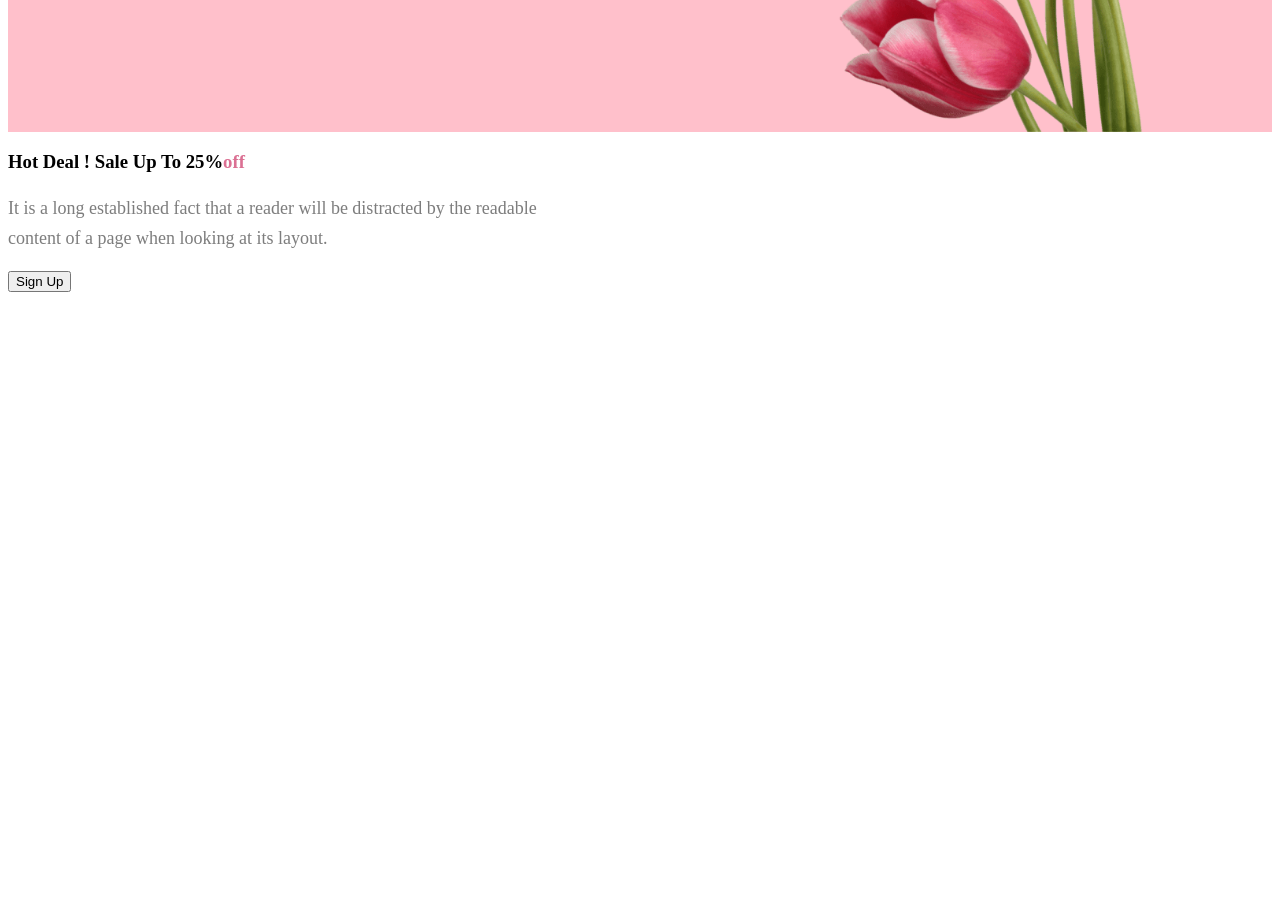
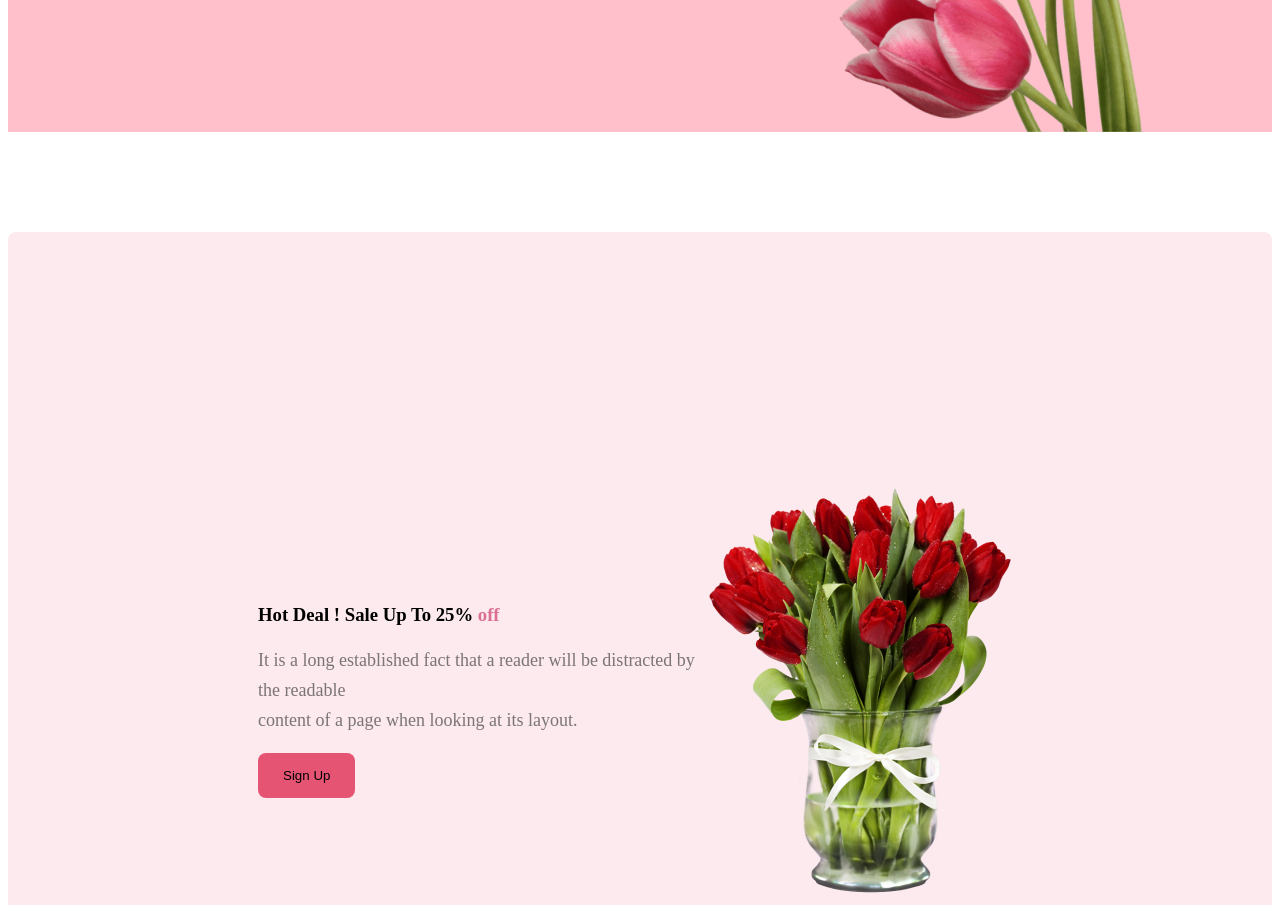
Before and after one commit to mohammadsakin/flower-shop, a plain HTML site: page index.html in a window 1280 px wide. Shown: the part 606-1511 px from the top of the page. Before the commit the page ends 906 px from the top, so only its background shows below. Drawn offline with Linux system fonts and the light colour scheme.

Commit message:
also add

```diff
--- a/index.html
+++ b/index.html
@@ -21,13 +21,17 @@
        </div>
 
     </header>
-    <main>
-        <section class="new part">
-                <h3 class="new title">Hot Deal ! Sale Up To 25% <span class="change">off</span></h3>
+    <main> <section class="all">
+        <div class="new part">
+            <h3 new title>Hot Deal ! Sale Up To 25% <span class="change">off</span> </h3>
             <p class="new p">It is a long established fact that a reader will be distracted by the readable <br>
-                content of a page when looking at its layout.</p>
-                <button class="btn">Sign Up</button>
+                 content of a page when looking at its layout.
 
+            </p>
+            <button class="btn">Sign Up</button>
+
+        </div>
+        <img class="new pic" src="Flower Asset/pngwing 8.png" alt="">
         </section>
 
     </main>
--- a/style/flower.css
+++ b/style/flower.css
@@ -26,22 +26,26 @@ display: flex;
 width: 708px;
 margin-bottom: 20px;
 }
-.new part {
-    padding:150px;
-     border-radius: 8px;
-background: rgba(229, 84, 115, 0.05);
-text-align: center;
-margin-top: 130px;
+.all{
+    padding: 250px;
+    border-radius: 8px;
+    background: rgba(229, 84, 115, 0.123);
+    align-items: center;
+    margin-top: 100px;
+    display: flex;
 
 }
+.change{
+    color: palevioletred;
+}
 .new title{color: #272727;
+    font-family: Lato;
     font-size: 40px;
     font-style: normal;
     font-weight: 800;
+    line-height: normal;
 
-}
-.change{
-    color:palevioletred;
+
 }
 .new p{
     color: rgba(39, 39, 39, 0.60);
@@ -50,3 +54,13 @@ font-style: normal;
 font-weight: 400;
 line-height: 30px;
 }
+.btn{
+    border-radius: 8px;
+background: #E55473; padding: 15px 25px;
+border: 0px;
+}
+.new pic{
+    width: 1920px;
+height: 4867px;
+
+}
```
